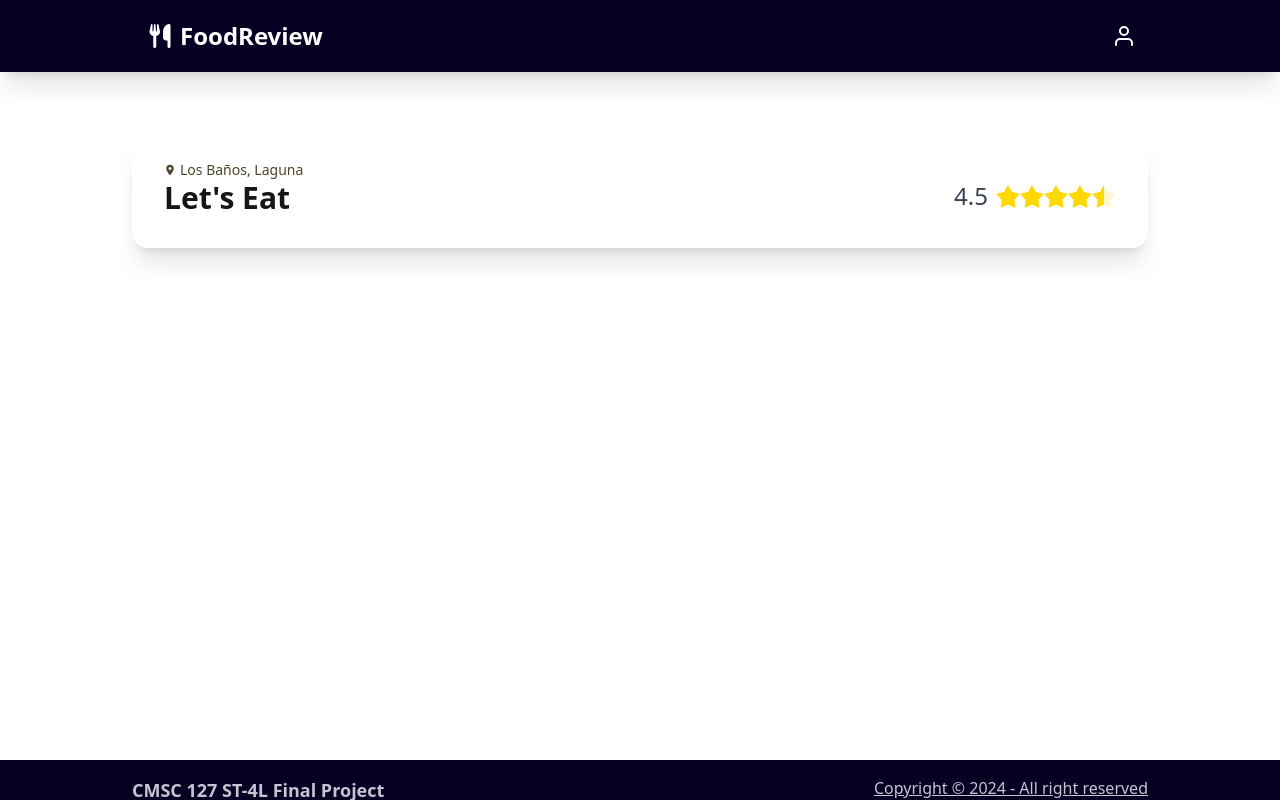
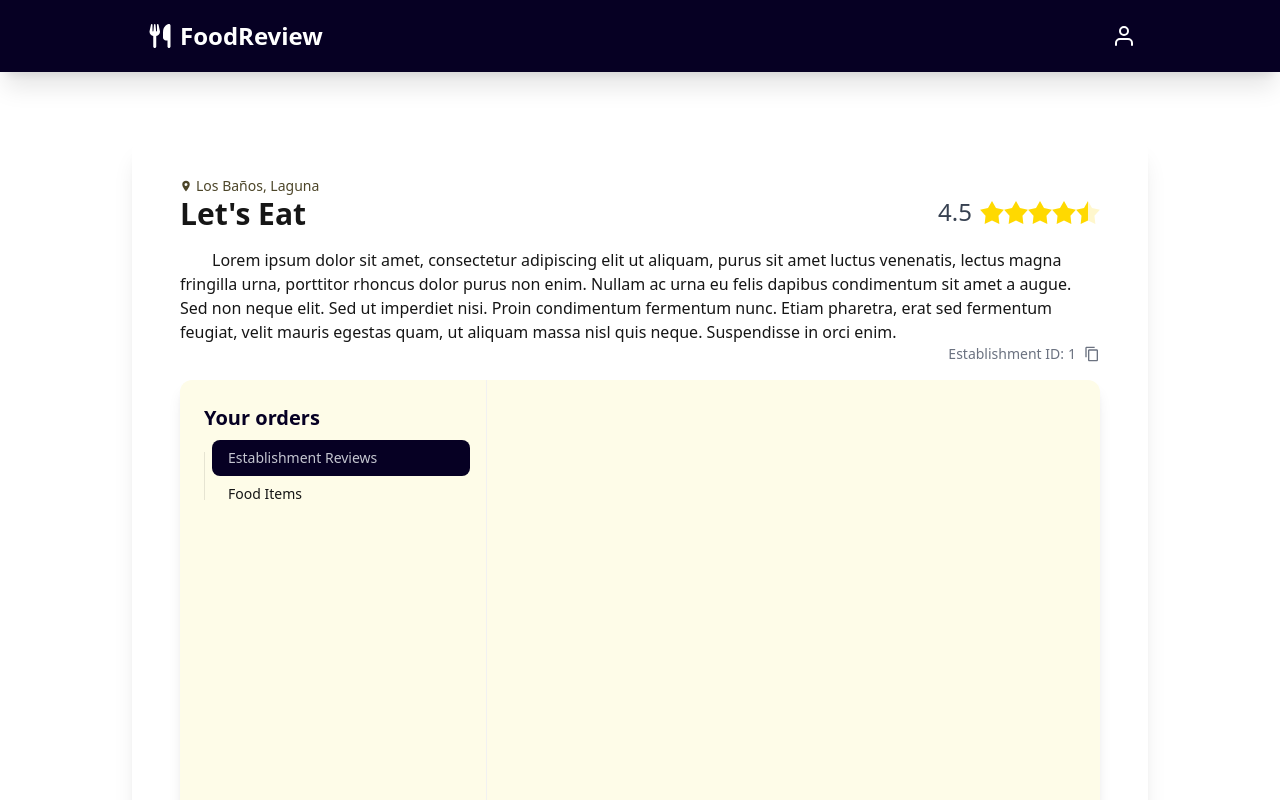
Before and after one commit to fofajardo/cmsc127-food-review, a React (Vite) app: page /establishment in a window 1280 px wide. Shown: the top 800 px of the page. Built offline with nearby package versions, Linux system fonts and the light colour scheme.

Commit message:
chore: included details for establishment page; created bottom section for food items and establishment reviews.

```diff
--- a/src/pages/EstablishmentPage.tsx
+++ b/src/pages/EstablishmentPage.tsx
@@ -4,15 +4,21 @@ import { Footer } from "../components/common/Footer.tsx";
 import { IoLocationSharp } from "react-icons/io5";
 import { RatingStarIndicator } from "../components/common/RatingStarIndicator.tsx";
 import { sampleEstablishment } from "../models/Establishment.ts";
+import { MdCheckCircleOutline, MdOutlineContentCopy } from "react-icons/md";
 
 export function EstablishmentPage() {
   const [establishment, setEstablishments] = useState(sampleEstablishment);
+  const [activeTab, setActiveTab] = useState(0);
+
+  // this is for keeping track of the copy id state
+  const [copied, setCopied] = React.useState(false);
   return (
     <div className="flex flex-col items-center">
       <NavigationBar />
       <div className="flex min-h-[86vh] w-full max-w-[1080px] flex-1 flex-col items-stretch p-8">
-        <div className="card bg-white shadow-xl my-8 flex flex-col">
+        <div className="card bg-white shadow-xl my-8 flex flex-col p-4">
           <div className={"card-body gap-0 pt-6"}>
+            {/* DETAILS OF THE ESTABLISHMENT */}
             <div
               className="flex-row flex items-center text-lg gap-1 text-primary-content
             "
@@ -20,7 +26,6 @@ export function EstablishmentPage() {
               <IoLocationSharp className="text-xs" />
               <p className="text-sm">{establishment.location}</p>
             </div>
-
             <div className="flex flex-row justify-between items-start">
               <h2 className="text-left text-3xl font-bold">
                 {establishment.name}
@@ -31,6 +36,85 @@ export function EstablishmentPage() {
                 </div>
               </div>
             </div>
+            <p className="indent-8 pt-4">{establishment.description}</p>
+
+            <p className="text-sm text-gray-500 inline-flex items-center justify-end">
+              Establishment ID:{" "}
+              <span className="ml-1">
+                {establishment.food_establishment_id}
+              </span>
+              {/* render copy icon conditionally; initially a copy icon, then a checked icon upon clicking (for 5 seconds) */}
+              {copied ? (
+                <MdCheckCircleOutline className="ml-1 text-base" />
+              ) : (
+                <MdOutlineContentCopy
+                  onClick={() => {
+                    // copy establishment id to clipboard
+                    navigator.clipboard.writeText(
+                      establishment.food_establishment_id
+                    );
+                    setCopied(true);
+                    // reset copy state after 5 seconds; change back to copy icon
+                    setTimeout(() => {
+                      setCopied(false);
+                    }, 5000);
+                  }}
+                  className="ml-2 hover:cursor-pointer text-base"
+                />
+              )}
+            </p>
+            {/* BOTTOM PANEL */}
+            <div className="card flex min-h-[60vh] w-full flex-row rounded-xl bg-yellow-50 shadow-lg mt-4">
+              <aside className="flex-1">
+                {/* SIDE TABS */}
+                <ul className="menu h-full rounded-l-xl border-b-[0.01rem] border-r-[.01rem] border-extragray4 py-4 pr-4 sm:border-b-0">
+                  <li>
+                    <h2 className="menu-title text-xl text-neutral">
+                      Your orders
+                    </h2>
+                    <ul>
+                      <li>
+                        <button
+                          className={activeTab === 0 ? "active" : ""}
+                          onClick={() => {
+                            setActiveTab(0);
+                          }}
+                        >
+                          Establishment Reviews
+                        </button>
+                      </li>
+                      <li>
+                        <button
+                          className={activeTab === 1 ? "active" : ""}
+                          onClick={() => {
+                            setActiveTab(1);
+                          }}
+                        >
+                          Food Items
+                        </button>
+                      </li>
+                    </ul>
+                  </li>
+                </ul>
+              </aside>
+              {/* SECTION SHOWING REVIEW PREVIEW CARDS */}
+              <main className="flex flex-[2] flex-col gap-[.1rem]"></main>
+            </div>
+            {/*!!! REMOVE THIS BEFORE SUBMISSION this is just for testing */}
+            <button
+              className="btn btn-primary mt-8"
+              onClick={() => {
+                // get the query string from the URL
+                const queryString = window.location.search;
+                // get the establishment ID from the query string
+                const urlParams = new URLSearchParams(queryString);
+                const establishmentId = urlParams.get("id");
+                // print the establishment ID
+                alert(establishmentId);
+              }}
+            >
+              Print establishment ID from URL
+            </button>
           </div>
         </div>
       </div>
```
